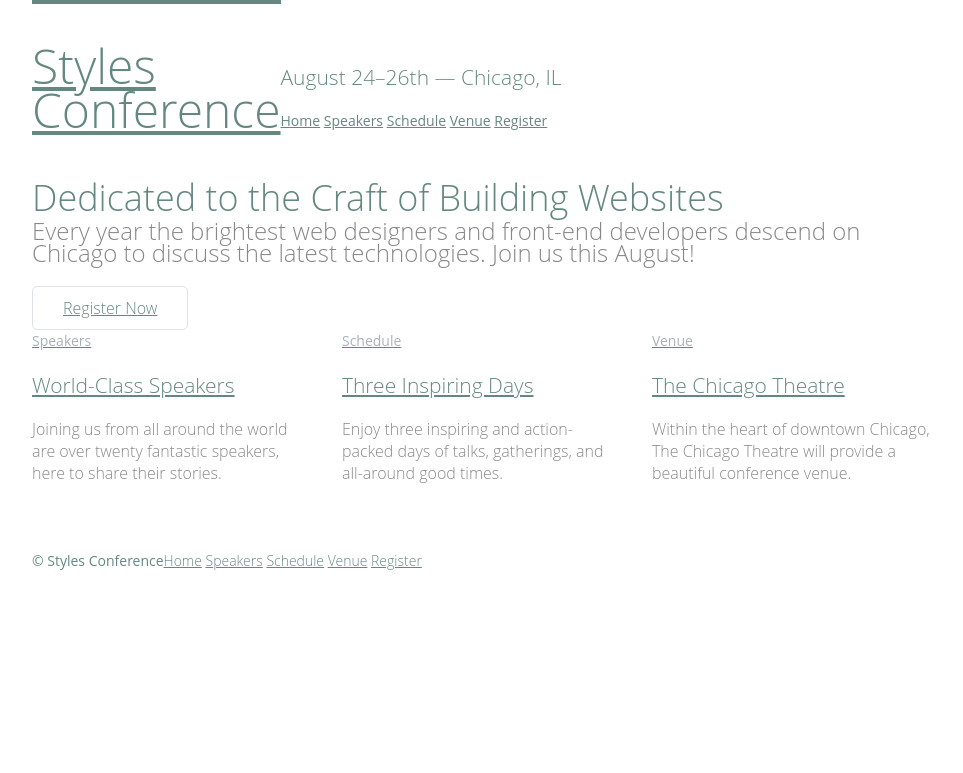
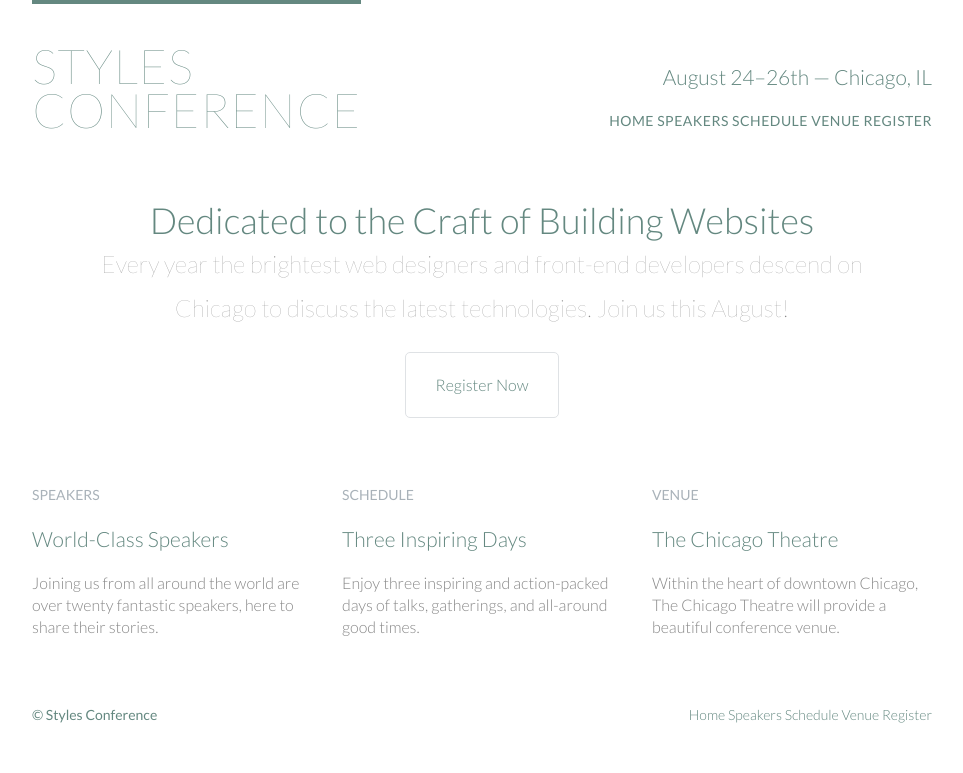
Before and after one commit to RHoneyman/shay-howe-learn-html-css, a plain HTML site: page building-your-first-web-page/index.html in a window 1280 px wide. Shown: the whole page, without its empty margins (158-1121 px from the left). Drawn offline with Linux system fonts and the light colour scheme.

Commit message:
Finish Typography chapter

```diff
--- a/building-your-first-web-page/assets/stylesheets/main.css
+++ b/building-your-first-web-page/assets/stylesheets/main.css
@@ -57,7 +57,7 @@ Custom styles
 
 body {
   color: #888;
-  font: 300 16px/22px "Open Sans", "Helvetica Neue", Helvetica, Arial, sans-serif;
+  font: 300 16px/22px "Lato", "Open Sans", "Helvetica Neue", Helvetica, Arial, sans-serif;
 }
 
 h1, h2, h3, h4 {
@@ -82,6 +82,7 @@ h5 {
   color: #a9b2b9;
   font-size: 14px;
   font-weight: 400;
+  text-transform: uppercase;
 }
 
 strong {
@@ -102,6 +103,10 @@ a:hover {
 }
 a {
   color: #648880;
+  text-decoration: none;
+}
+p a {
+  border-bottom: 1px solid #dfe2e5;
 }
 
 /*
@@ -162,14 +167,16 @@ Home
 */
 
 .hero {
-  line-height: 44px
+  line-height: 44px;
   padding: 22px 80px 66px 80px;
+  text-align: center;
 }
 .hero h2 {
   font-size: 36px;
 }
 .hero p {
   font-size: 24px;
+  font-weight: 100;
 }
 
 .teaser a:hover h3 {
@@ -205,17 +212,23 @@ Primary header
   border-top: 4px solid #648880;
   float: left;
   font-size: 48px;
+  font-weight: 100;
+  letter-spacing: .5px;
   line-height: 44px;
   padding: 40px 0 22px 0;
+  text-transform: uppercase;
 }
 
 .tagline {
   margin: 66px 0 22px 0;
+  text-align: right;
 }
 
 .primary-nav {
   font-size: 14px;
   font-weight: 400;
+  letter-spacing: .5px;
+  text-transform: uppercase;
 }
 
 /*
@@ -260,3 +273,12 @@ Column Widths
   padding-left: 15px;
   padding-right: 15px;
 }
+
+/*
+=============
+Navigation
+=============
+*/
+.nav {
+  text-align: right;
+}
--- a/building-your-first-web-page/index.html
+++ b/building-your-first-web-page/index.html
@@ -4,6 +4,9 @@
         <meta charset="utf-8">
         <title>Styles Conference</title>
         <link rel="stylesheet" href="assets/stylesheets/main.css">
+
+        <!-- Create link to Google Font "Lato" -->
+        <link rel="stylesheet" href="http://fonts.googleapis.com/css?family=Lato:100,300,400">
     </head>
     <body>
 
@@ -14,7 +17,7 @@
             </h1>
             <h3 class="tagline">August 24&ndash;26th &mdash; Chicago, IL</h3>
 
-            <nav class="primary-nav">
+            <nav class="nav primary-nav">
                 <a href="index.html">Home</a>
                 <a href="speakers.html">Speakers</a>
                 <a href="schedule.html">Schedule</a>
@@ -69,7 +72,7 @@
         <footer class="primary-footer container group">
             <small>&copy; Styles Conference</small>
 
-            <nav>
+            <nav class="nav">
                 <a href="index.html">Home</a>
                 <a href="speakers.html">Speakers</a>
                 <a href="schedule.html">Schedule</a>
```
Also changed, not shown: building-your-first-web-page/register.html (+5 -2 lines), building-your-first-web-page/schedule.html (+5 -2 lines), building-your-first-web-page/speakers.html (+5 -2 lines), building-your-first-web-page/venue.html (+5 -2 lines).
